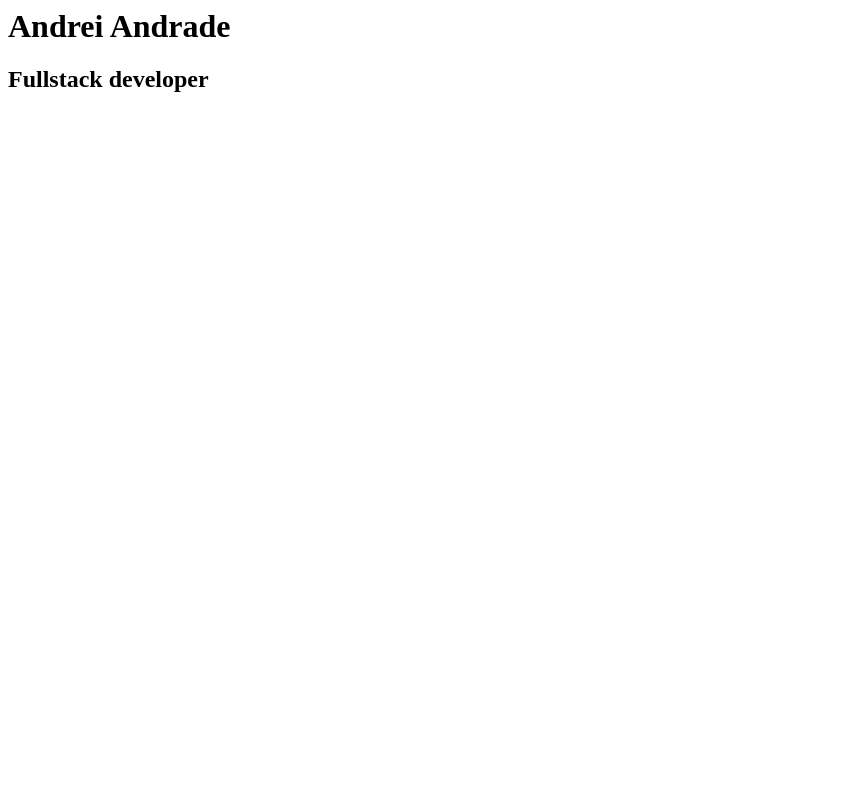
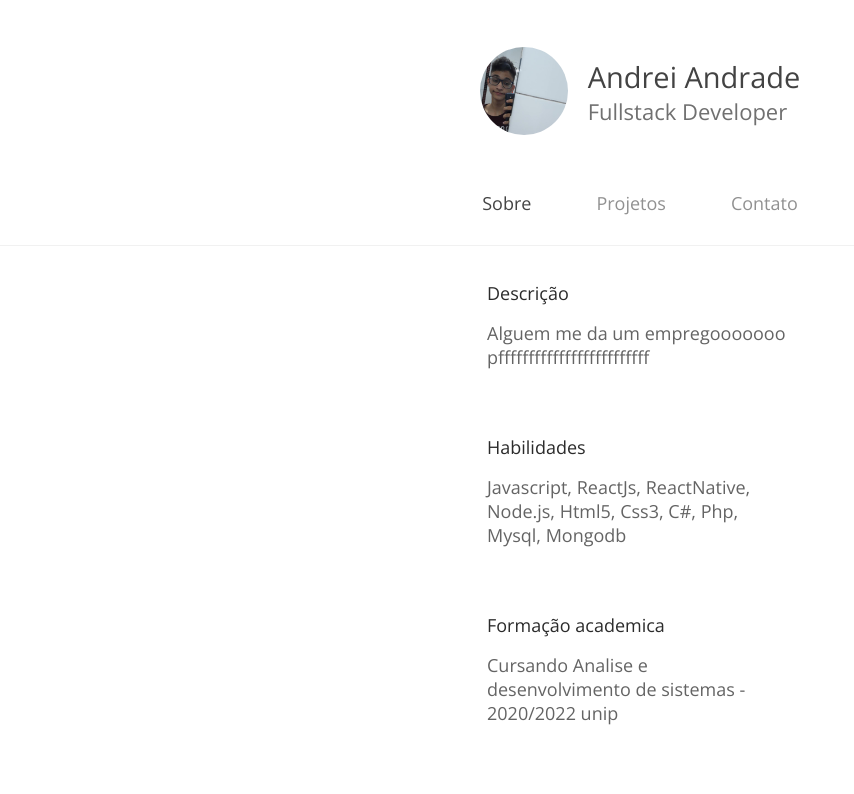
Before and after one commit to andreixhz/andreiandrade.github.io, a plain HTML site: page index.html in a window 1280 px wide. Shown: the whole page, without its empty margins (0-854 px from the left). Drawn offline with nearby package versions, Linux system fonts and the light colour scheme.

Commit message:
About added, And Header

```diff
--- /dev/null
+++ b/css/global.css
@@ -0,0 +1,92 @@
+*{
+    margin: 0;
+    padding: 0;
+}
+
+body{
+    justify-content: center;
+}
+
+/* Header */
+.top-container{
+    height: 245px;
+    display: flex;
+    align-items: center;
+    flex-direction: column;
+    border-bottom: 1px solid #f1f1f1;
+    margin-bottom: 35px;
+}
+
+.info-container{
+    display: flex;
+    align-items: center;
+    margin-top:47px;
+    margin-bottom: 56px;
+}
+
+.picture{
+    height: 88px;
+    width: 88px;
+    background-image: url("../img/pp.jpg");
+    background-size: contain;
+    border-radius: 50px;
+    margin-right    : 20px;
+}
+
+.top-info h1{
+    font-family: 'Open Sans', sans-light;
+    font-weight: 300;
+    font-size: 29px;
+    color: #434343;
+}
+
+.top-info h2{
+    font-family: 'Open Sans', sans-light;
+    font-weight: 300;
+    font-size: 22px;
+    color: #707070;
+}
+
+.menu a{
+    font-family: 'Open Sans', sans-regular;
+    font-size: 18px;
+}
+
+.menu a:hover{
+    cursor: pointer;
+}
+
+.d-select{
+    color: #444444;
+}
+
+.d-uselect{
+    color: #919191;
+}
+
+.about{
+    display: flex;
+    align-items: center;
+    flex-direction: column;
+}
+
+.about div{
+    width: 306px;
+    margin-bottom: 50px;
+}
+
+.about div h3{
+    font-size: 18px;
+    font-family: 'Open Sans', sans-regular;
+    font-weight: 400;
+    color: #2b2b2b;
+    margin-bottom: 16px;
+}
+
+.about div p{
+    font-size: 18px;
+    font-family: 'Open Sans', sans-regular;
+    font-weight: 400;
+    color: #646464;
+    margin-bottom: 16px;
+}
--- a/index.html
+++ b/index.html
@@ -1,2 +1,43 @@
-<h1>Andrei Andrade</h1>
-<h2>Fullstack developer</h2>
+<!DOCTYPE html>
+<html lang="en">
+<head>
+    <meta charset="UTF-8">
+    <meta name="viewport" content="width=device-width, initial-scale=1.0">
+    <title>Andrei</title>
+    <link href="https://fonts.googleapis.com/css2?family=Open+Sans:ital,wght@0,300;0,400;1,300&display=swap" rel="stylesheet">
+    <link rel="stylesheet" href="css/global.css">
+</head>
+<body>
+    <section class="top-container">
+        <div class="info-container">
+            <div class="picture"></div>
+            <div class="top-info">
+                <h1>Andrei Andrade</h1>
+                <h2>Fullstack Developer</h2>
+            </div>
+        </div>
+        <div class="menu">
+            <a class="d-select">Sobre</a>
+            <a class="d-uselect" style="margin: 0px 61px;">Projetos</a>
+            <a class="d-uselect">Contato</a>
+        </div>
+    </section>
+    <section id="content">
+        <section class="about">
+            <div>
+                <h3>Descrição</h1>
+                <p>Alguem me da um empregooooooo
+                pfffffffffffffffffffffffff</p>
+            </div>
+            <div>
+                <h3>Habilidades</h1>
+                <p>Javascript, ReactJs, ReactNative, Node.js, Html5, Css3, C#, Php, Mysql, Mongodb</p>
+            </div>
+            <div>
+                <h3>Formação academica</h1>
+                <p>Cursando Analise e desenvolvimento de sistemas - 2020/2022 unip</p>
+            </div>
+        </section>
+    </section>
+</body>
+</html>
```
Also changed, not shown: img/pp.jpg (added).
